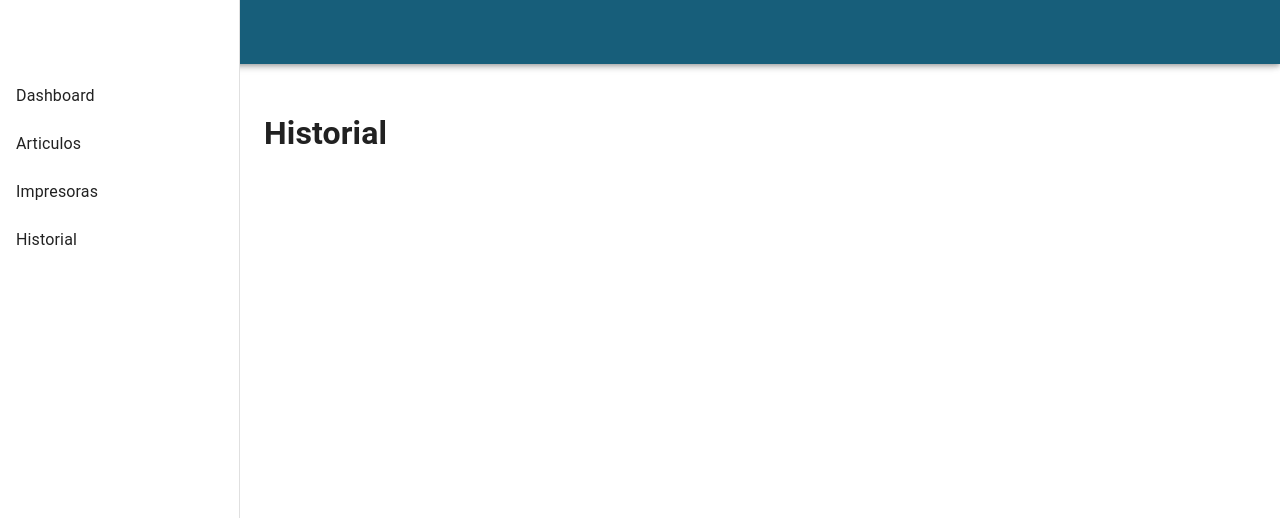
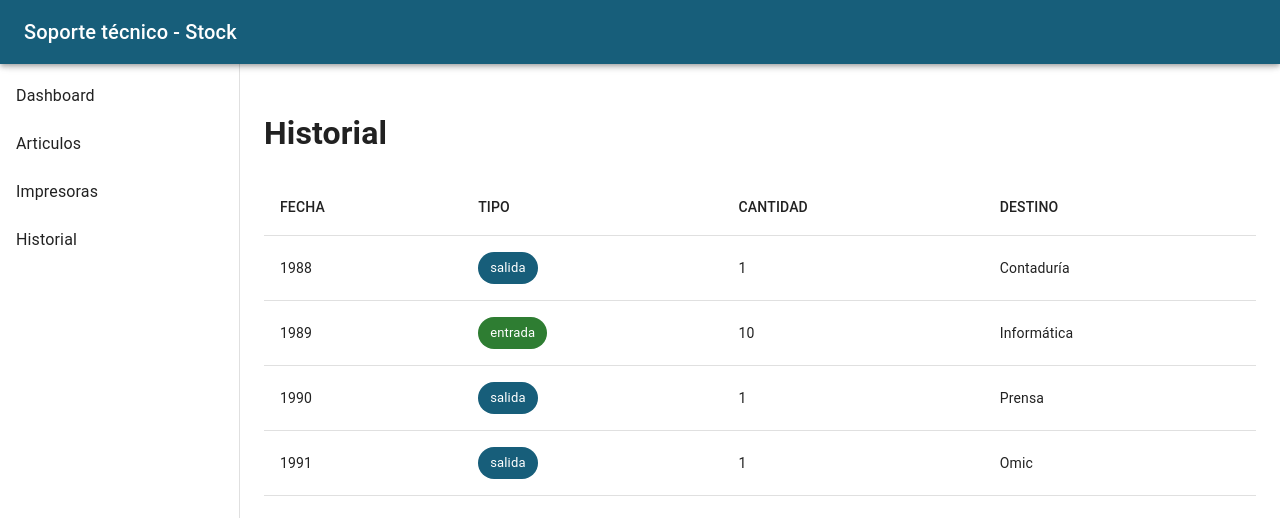
Before and after one commit to marcos-delvalle/sistema-stock, a React (Vite) app: page /historial in a window 1280 px wide. Shown: the top 518 px of the page. Built offline with nearby package versions, Linux system fonts and the light colour scheme.

Commit message:
create pantalla Historial

```diff
--- a/src/App.jsx
+++ b/src/App.jsx
@@ -2,7 +2,8 @@ import {BrowserRouter, Routes, Route, Link } from "react-router-dom"
 import { AppBar, Toolbar, Typography, Drawer, List, ListItemButton, ListItemText } from "@mui/material"
 import Articulos from './pages/Articulos'
 import Dashboard from './pages/Dashboard'
-import { articulos } from "./data/mockData"
+import Historial from "./pages/Historial"
+import { articulos, movimientos } from "./data/mockData"
 import { useState } from "react"
 
 
@@ -10,6 +11,7 @@ function App() {
   const drawerWidth = 240;
 
   const [articulosState, setArticulosState] = useState(articulos)
+  const [movimientosState, setMovimientosState] = useState(movimientos)
 
   const menuItems = [
     {texto: 'Dashboard', ruta: '/'},
@@ -22,7 +24,7 @@ function App() {
       <>
       <BrowserRouter>
         <div style={{display:'flex'}}>
-          <AppBar position="fixed" sx={{index: 1201 }}>
+          <AppBar position="fixed" sx={{zIndex: 1201 }}>
             <Toolbar>
               <Typography variant="h6">Soporte técnico - Stock</Typography>
             </Toolbar>
@@ -45,7 +47,8 @@ function App() {
               <Route path="/impresoras" element={<h1>Impresoras</h1>}/>
               <Route path="/articulos" element={<Articulos articulos={articulosState}
               setArticulos= {setArticulosState}/>}/>
-              <Route path="/historial" element={<h1>Historial</h1>}/>
+              <Route path="/historial" element={<Historial movimientos={movimientosState}
+              setMovimientos={setMovimientosState}/>}/>
               <Route path="*" element={<h1>404 - No encontrado</h1>}/>
             </Routes>
           </main>
--- /dev/null
+++ b/src/pages/Historial.jsx
@@ -0,0 +1,33 @@
+import {Table, TableBody, TableCell, TableContainer, TableHead, TableRow, Paper, Chip, TextField, Button, Box} from '@mui/material'
+
+function Historial({movimientos, setMovimientos}){
+
+    return(
+     <>
+        <h1>Historial</h1>
+        <TableContainer>
+            <Table>
+                <TableHead>
+                    <TableRow>
+                        <TableCell>FECHA</TableCell>
+                        <TableCell>TIPO</TableCell>
+                        <TableCell>CANTIDAD</TableCell>
+                        <TableCell>DESTINO</TableCell>
+                    </TableRow>
+                </TableHead>
+                <TableBody>
+                    {movimientos.map((a) => (
+                        <TableRow key={a.id}>
+                            <TableCell>{a.fecha}</TableCell>
+                            <TableCell><Chip label={a.tipo} color={a.tipo === "entrada" ? 'success' : 'primary' }/></TableCell>
+                            <TableCell>{a.cantidad}</TableCell>
+                            <TableCell>{a.destino}</TableCell>
+                        </TableRow>
+                    ))}
+                </TableBody>
+            </Table>
+        </TableContainer>
+     </>
+    )
+}
+export default Historial;
```
